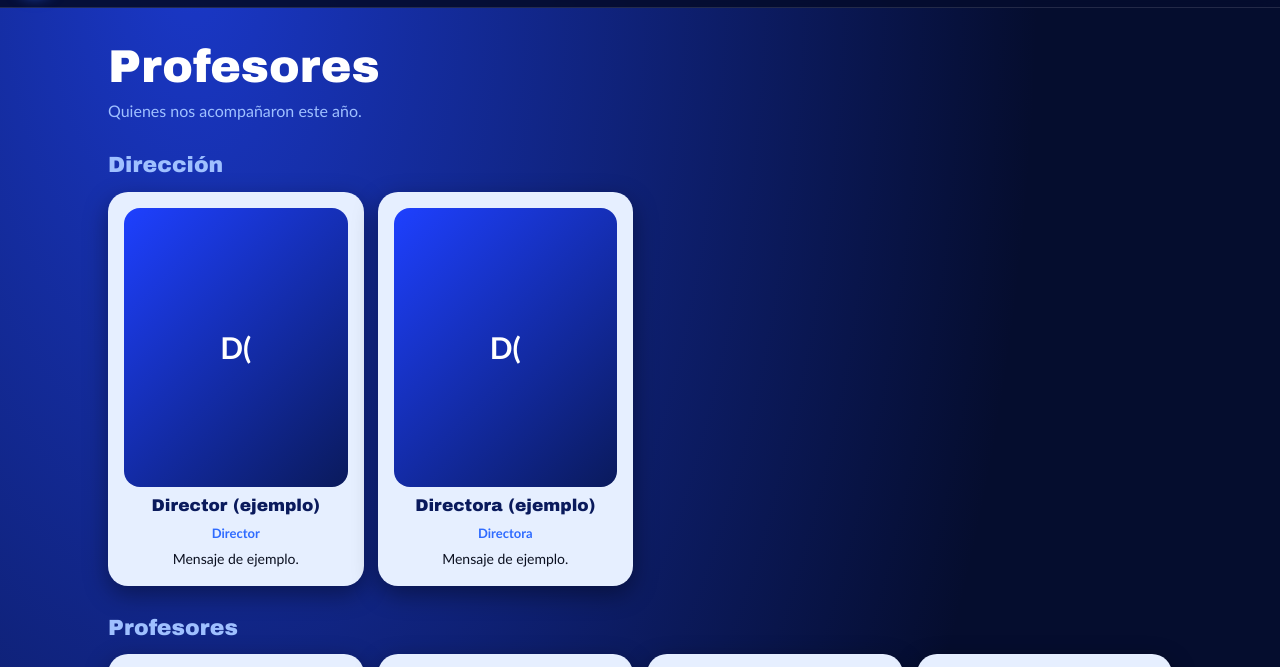
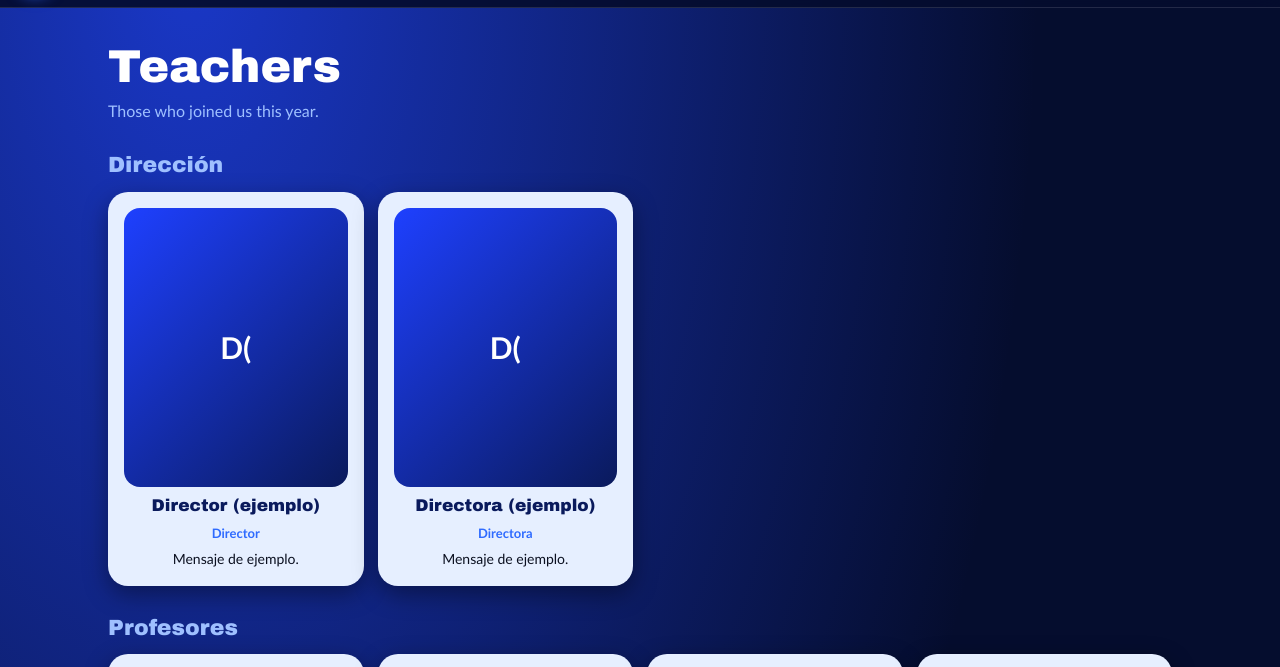
Before and after one commit to zTqku/Anuario-Astra, a plain HTML site: page profesores.html in a window 1280 px wide. Shown: the part 56-723 px from the top of the page. Drawn offline with Linux system fonts and the light colour scheme.

Commit message:
Update profesores.html

```diff
--- a/profesores.html
+++ b/profesores.html
@@ -1,5 +1,5 @@
 <!DOCTYPE html>
 <html lang="es"><head><meta charset="utf-8"><meta name="viewport" content="width=device-width,initial-scale=1"><meta name="theme-color" content="#050d2e"><title>Profesores · ASTRA 026</title><link rel="icon" href="images/astra026.jpg"><link rel="stylesheet" href="css/style.css"></head>
-<body data-page="profesores"><main class="sec"><h1 class="t">Profesores</h1><p class="sub">Quienes nos acompañaron este año.</p><div id="app"></div></main>
+<body data-page="profesores"><main class="sec"><h1 class="t">Teachers</h1><p class="sub">Those who joined us this year.</p><div id="app"></div></main>
 <script src="js/data.js" defer></script><script src="js/main.js" defer></script><script src="js/alumnos.js" defer></script><script src="js/galeria.js" defer></script>
 </body></html>
```
